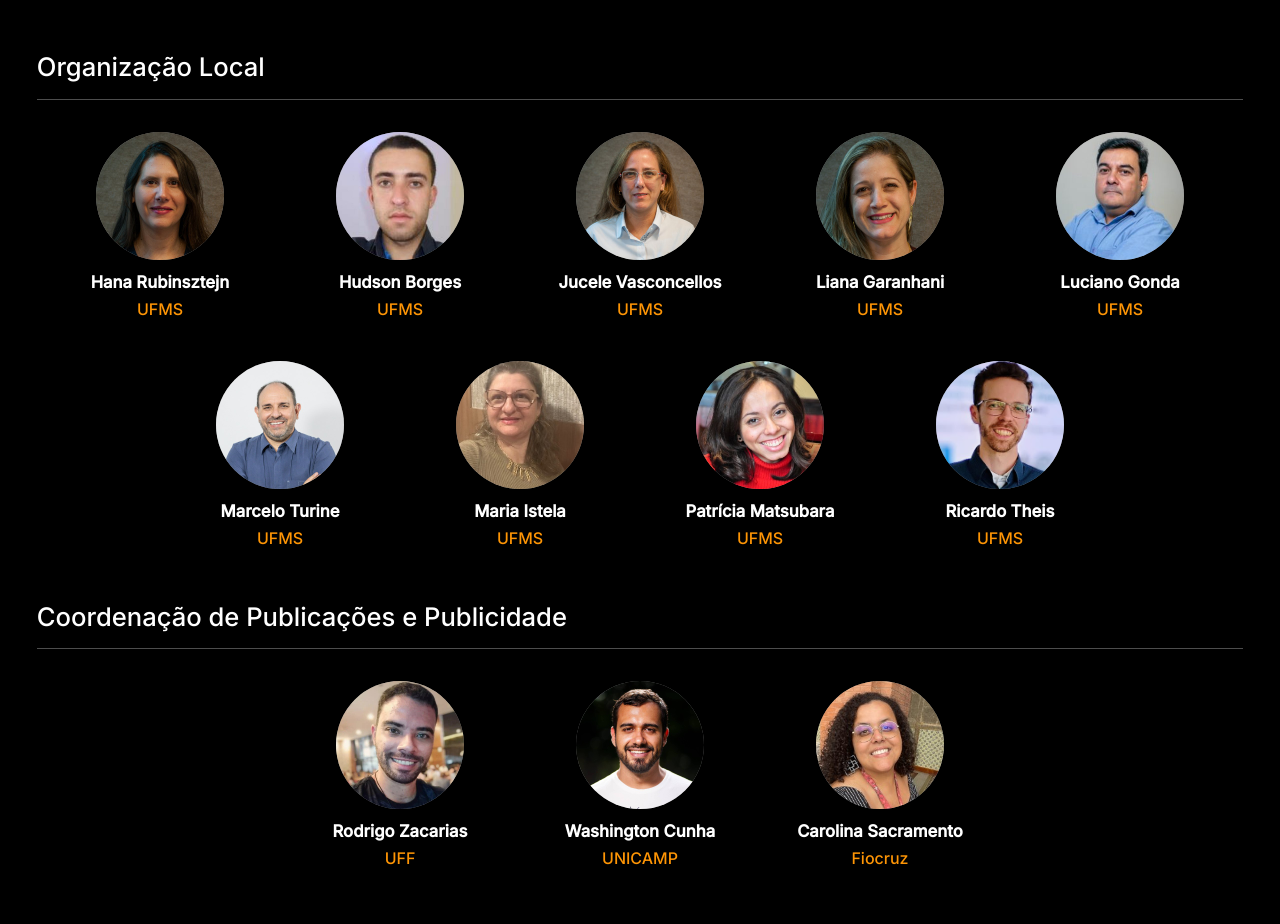
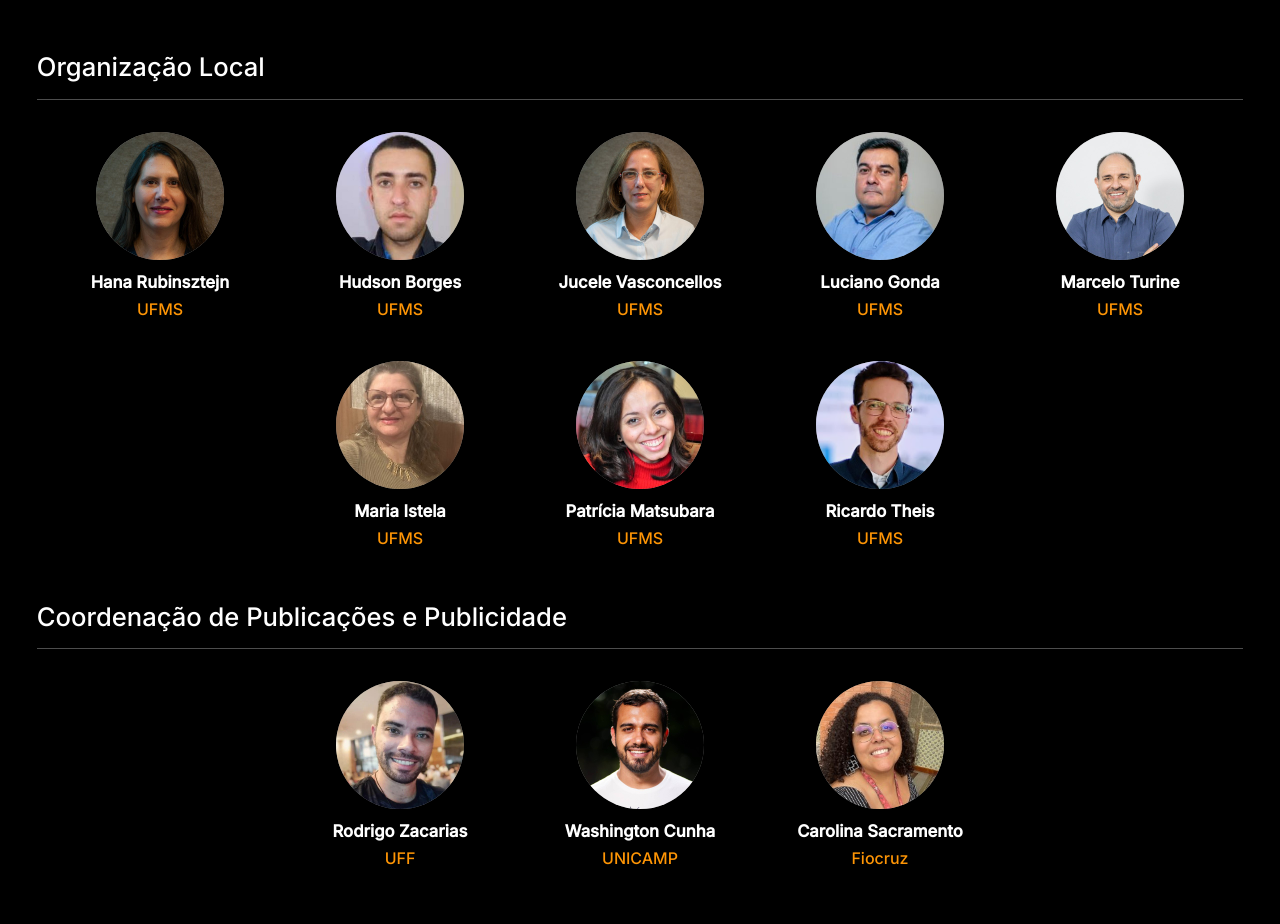
Before and after one commit to Mega-Jr-Git/SBSI-lp, a React (Vite) app: page / in a window 1280 px wide. Shown: the part 3183-4107 px from the top of the page. Built offline with nearby package versions, Linux system fonts and the light colour scheme; no server answers.

Commit message:
fix(organization): remove Liana Garanhani from organizers

```diff
--- a/src/modules/organization/organization.data.ts
+++ b/src/modules/organization/organization.data.ts
@@ -66,14 +66,6 @@ export const organizationMembers: OrganizationMember[] = [
     institution: { pt: "UFMS", en: "UFMS" },
     group: "local-organization",
     photoUrl: "organization/jucele-vasconcellos.jpg",
-  },
-  {
-    id: "liana-garanhani",
-    name: "Liana Garanhani",
-    role: { pt: "", en: "" },
-    institution: { pt: "UFMS", en: "UFMS" },
-    group: "local-organization",
-    photoUrl: "organization/liana-garanhani.jpg",
   },
   {
     id: "luciano-gonda",
```
Also changed, not shown: public/organization/liana-garanhani.jpg (deleted).
